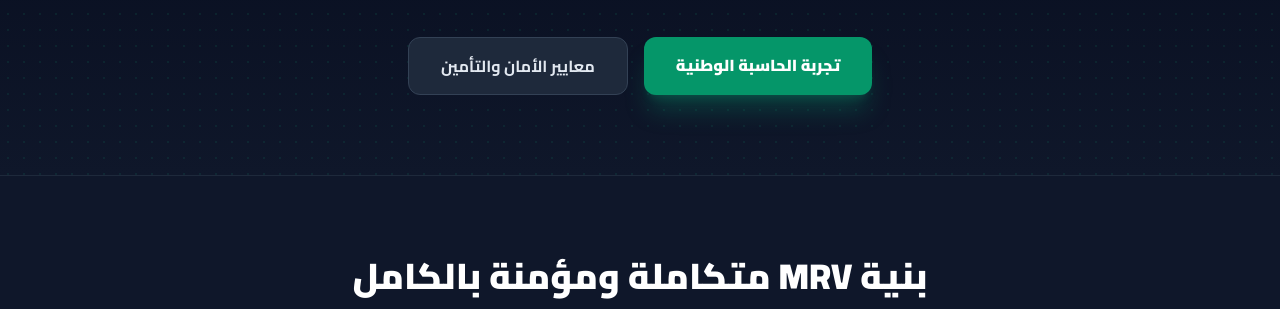
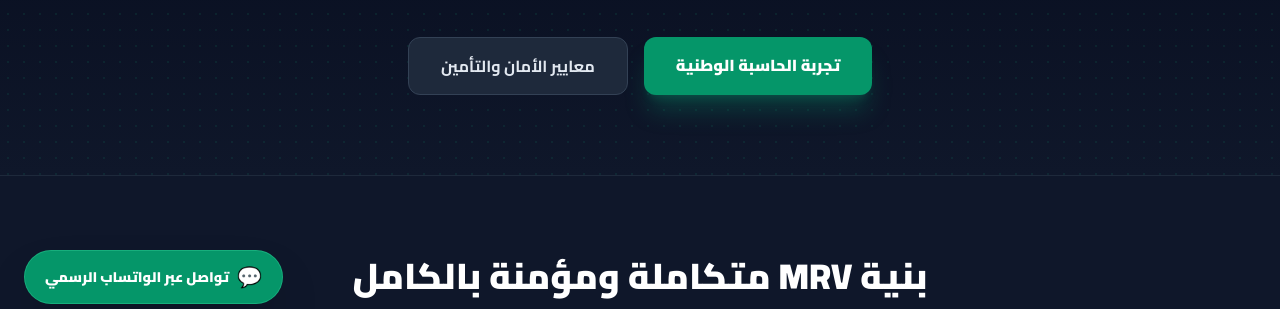
Before and after one commit to nilus-eca-tech/nilus-eca, a plain HTML site: page index.html in a window 1280 px wide. Shown: the part 472-781 px from the top of the page. Drawn offline with nearby package versions, Linux system fonts and the light colour scheme.

Commit message:
Add WhatsApp contact link to index.html
Added a WhatsApp contact link for inquiries.

```diff
--- a/index.html
+++ b/index.html
@@ -16,7 +16,10 @@
     <div class="bg-slate-950 border-b border-emerald-500/20 py-1.5 px-4 text-center text-xs text-emerald-400 font-semibold tracking-wider flex items-center justify-center space-x-2 space-x-reverse">
         <span>🛡️ نظام مؤمن بالكامل (SSL 256-bit Encrypted) · معتمد لتقييم المبادرة الوطنية للمشروعات الخضراء الذكية</span>
     </div>
-
+<a href="https://wa.me/201093953656?text=مرحباً،%20أرغب%20في%20الاستفسار%20عن%20منظومة%20نيلوس%20إيكا%20للتقنيات%20الرقمية%20وأصول%20المناخ" target="_blank" class="fixed bottom-6 left-6 bg-emerald-600 hover:bg-emerald-500 text-white font-black px-5 py-3 rounded-full shadow-2xl flex items-center space-x-2 space-x-reverse z-50 transition border border-emerald-400/40">
+    <span class="text-xl">💬</span>
+    <span class="text-sm">تواصل عبر الواتساب الرسمي</span>
+</a>
     <!-- شريط التنقل العلوي -->
     <header class="bg-slate-950/80 backdrop-blur-md border-b border-slate-800 sticky top-0 z-50">
         <div class="max-w-7xl mx-auto px-4 sm:px-6 lg:px-8 h-20 flex items-center justify-between">
```
